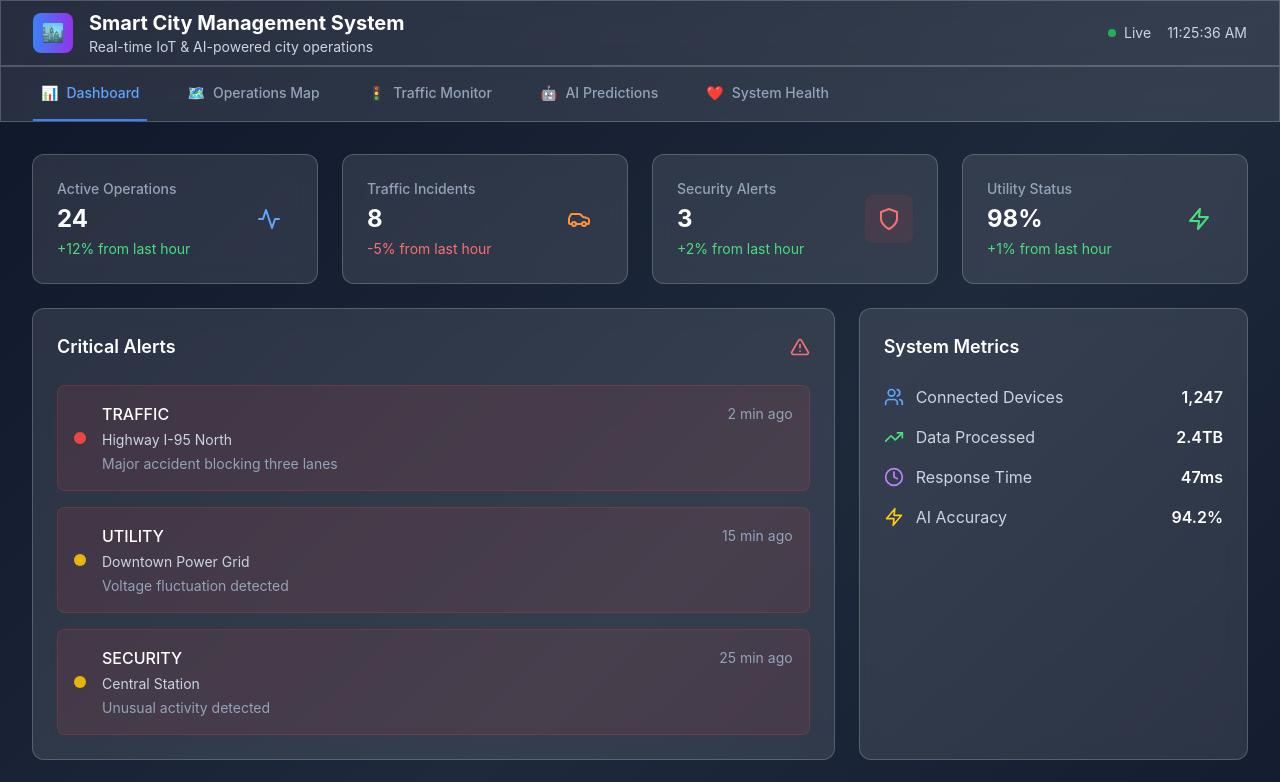
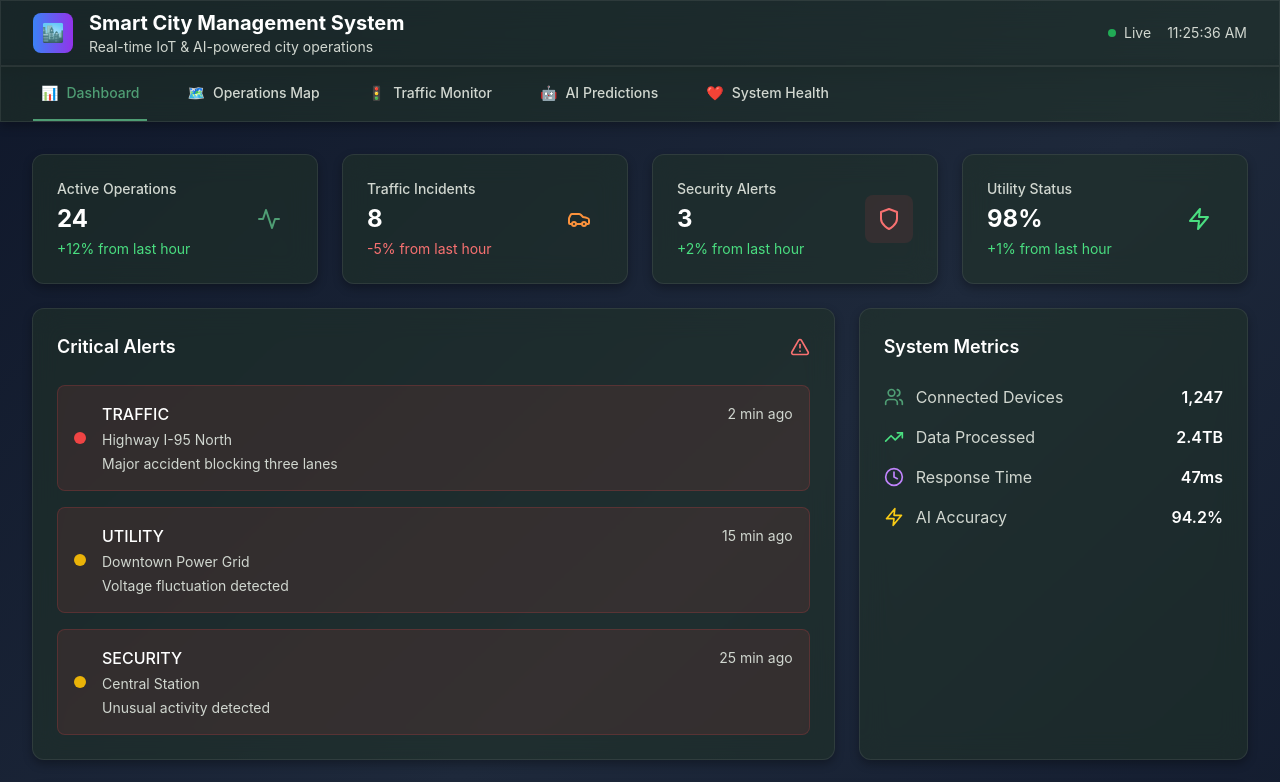
Before and after one commit to Ajay4a2/ai-smatrt-city-0-, a React (Vite) app in the folder frontend/: page / in a window 1280 px wide. Shown: the top 782 px of the page. Built offline with nearby package versions, Linux system fonts and the light colour scheme; no server answers.

Commit message:
Update index.css

```diff
--- a/frontend/src/index.css
+++ b/frontend/src/index.css
@@ -2,43 +2,76 @@
 @tailwind components;
 @tailwind utilities;
 
+/* Forest–tortoise palette */
 :root {
-  font-family: Inter, system-ui, Avenir, Helvetica, Arial, sans-serif;
-  line-height: 1.5;
-  font-weight: 400;
+  --bg-main: #101812;        /* deep forest background */
+  --bg-panel: #18241b;       /* darker panels */
+  --text-main: #e4e8e3;      /* soft ivory text */
+  --accent: #4f9d74;         /* jade-green accent */
+  --accent-soft: #2f503b;    /* mossy deep accent */
+  --border-light: rgba(255, 255, 255, 0.08);
 }
 
 body {
-  margin: 0;
-  padding: 0;
-  background: #0f172a;
-  color: #f8fafc;
+  background: var(--bg-main);
+  color: var(--text-main);
+  font-family: 'Inter', sans-serif;
 }
 
+/* Leaflet/map background */
 .leaflet-container {
-  background: #1e293b;
+  background: var(--bg-panel);
 }
 
-.dashboard-grid {
-  display: grid;
-  grid-template-columns: repeat(auto-fit, minmax(300px, 1fr));
-  gap: 1.5rem;
+/* Frosted green glass look */
+.glass-effect {
+  background: rgba(34, 51, 39, 0.55);
+  backdrop-filter: blur(14px);
+  border: 1px solid var(--border-light);
+  box-shadow: 0 4px 10px rgba(0, 0, 0, 0.3);
 }
 
-.glass-effect {
-  background: rgba(255, 255, 255, 0.1);
-  backdrop-filter: blur(10px);
-  border: 1px solid rgba(255, 255, 255, 0.2);
-}
-
+/* Status gradients in tortoise tone */
 .status-critical {
-  background: linear-gradient(135deg, #dc2626, #ef4444);
+  background: linear-gradient(135deg, #8b2f2f, #d65a5a);
 }
 
 .status-warning {
-  background: linear-gradient(135deg, #d97706, #f59e0b);
+  background: linear-gradient(135deg, #a36a1c, #d8a85f);
 }
 
 .status-normal {
-  background: linear-gradient(135deg, #059669, #10b981);
+  background: linear-gradient(135deg, #2f503b, #6fbf92);
 }
+
+/* Button/Tab hover & text overrides */
+button, a {
+  transition: all 0.2s ease-in-out;
+}
+
+button:hover, a:hover {
+  color: var(--accent);
+}
+
+/* Header & nav panels — subtle translucent bronze */
+header, nav {
+  background: rgba(36, 51, 39, 0.65);
+  border-color: var(--border-light);
+}
+
+/* Override Tailwind’s default slate/blues */
+.border-slate-700 {
+  border-color: var(--border-light) !important;
+}
+
+.text-slate-300,
+.text-slate-400,
+.text-slate-500 {
+  color: #d1d7d0 !important;
+}
+
+.text-blue-400,
+.border-blue-500 {
+  color: var(--accent) !important;
+  border-color: var(--accent) !important;
+}
```
